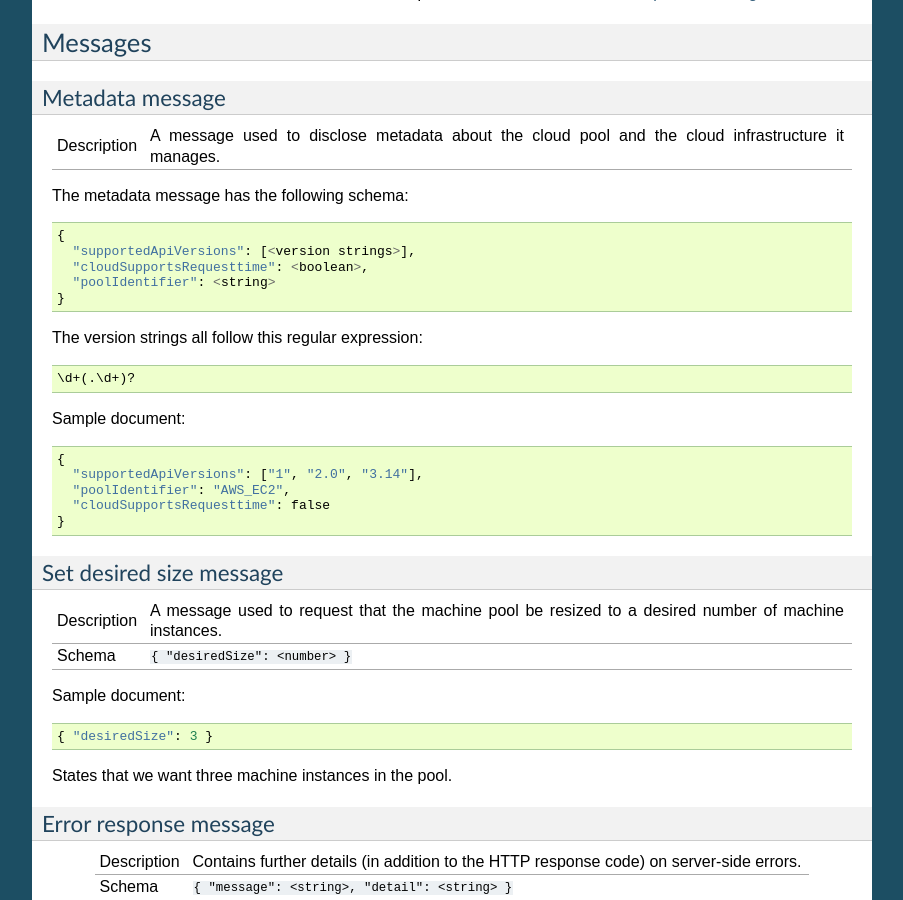
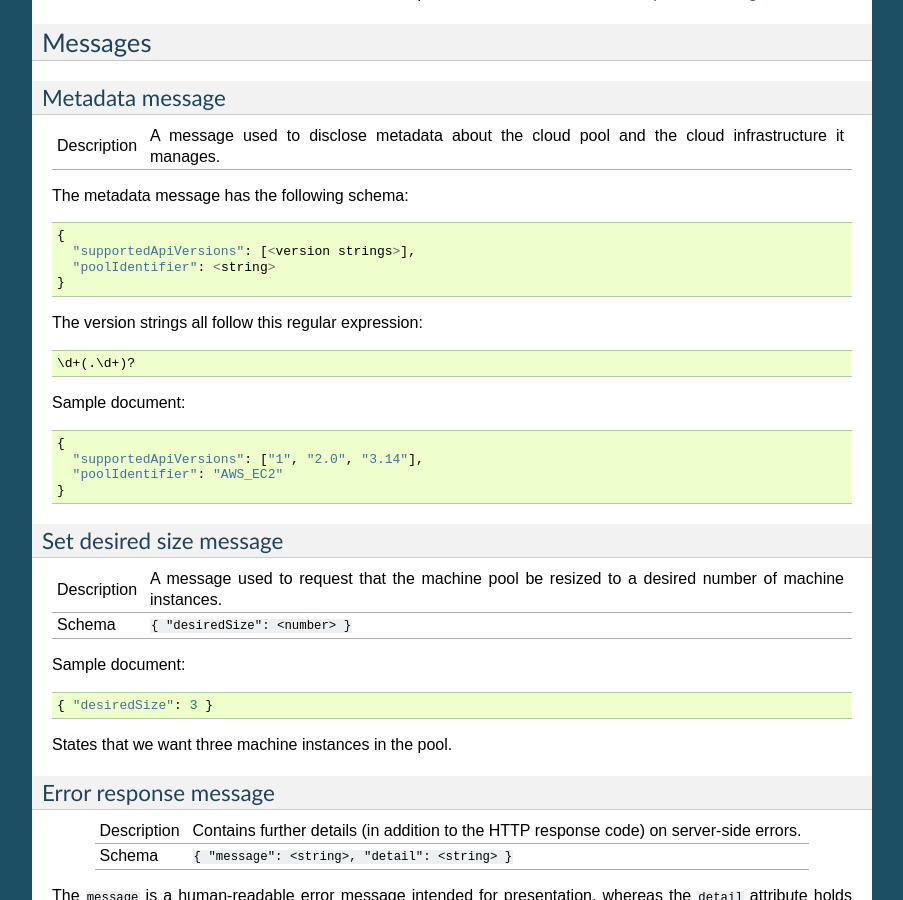
Before and after one commit to elastisys/cloudpool.restapi, a Sphinx documentation site: the page built from docs/api.rst, in a window 1280 px wide and 900 px high, scrolled down 6213 px. Shown: the whole window, without its empty margins (198-1101 px from the left). Built offline with Sphinx 7.4.7, drawn with Linux system fonts in a browser that asks for light colours.

Commit message:
Removed cloudSupportsRequesttime

```diff
--- a/docs/api.rst
+++ b/docs/api.rst
@@ -408,7 +408,6 @@ The metadata message has the following schema: ::
 
     {
       "supportedApiVersions": [<version strings>],
-      "cloudSupportsRequesttime": <boolean>,
       "poolIdentifier": <string>
     }
 
@@ -420,8 +419,7 @@ Sample document: ::
 
     {
       "supportedApiVersions": ["1", "2.0", "3.14"],
-      "poolIdentifier": "AWS_EC2",
-      "cloudSupportsRequesttime": false
+      "poolIdentifier": "AWS_EC2"
     }
 
 .. _set_desired_size_message:
```
